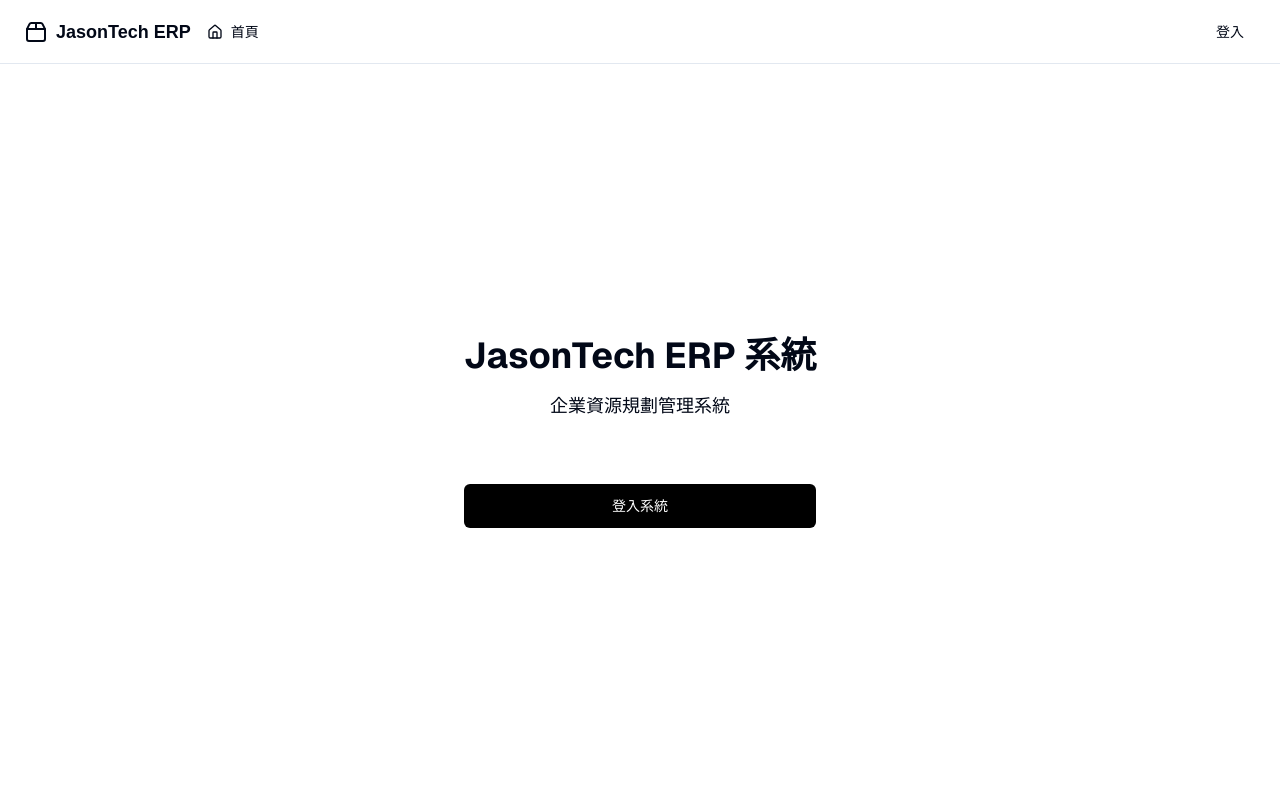
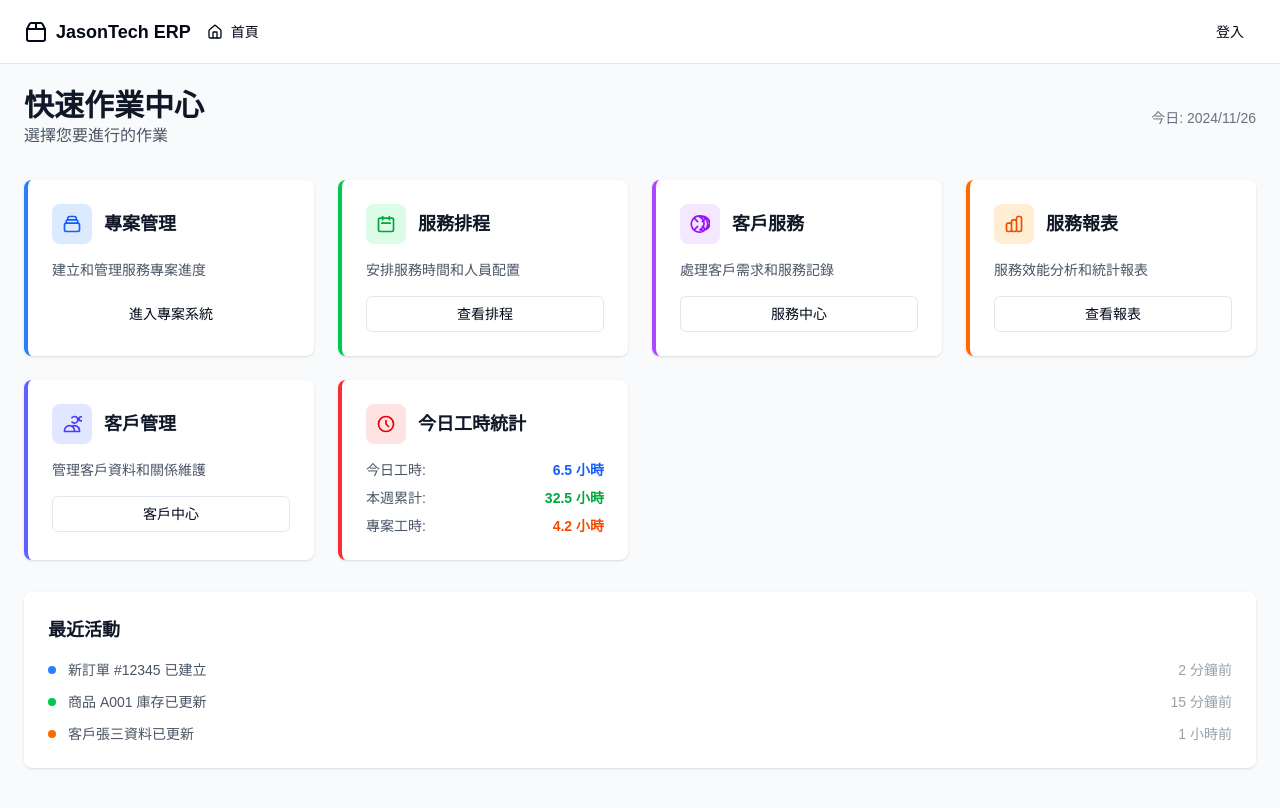
Before and after one commit to Parttime-Working/jasontech-erp-fe, a Next.js app: page / in a window 1280 px wide. Shown: the top 808 px of the page. Built offline with nearby package versions, Linux system fonts and the light colour scheme.

Commit message:
feat: enhance user management with last login display
- Add last_login_at field to User interface
- Update account management page to display last login time
- Remove logout button from navbar
- Update UserForm and main page components

```diff
--- a/app/dashboard/account-management/page.tsx
+++ b/app/dashboard/account-management/page.tsx
@@ -35,6 +35,7 @@ interface User {
   username: string;
   email: string;
   role: string;
+  last_login_at: string | null;
   created_at: string;
 }
 
@@ -150,6 +151,7 @@ export default function AccountManagementPage() {
                   <TableHead>使用者名稱</TableHead>
                   <TableHead>電子郵件</TableHead>
                   <TableHead>角色</TableHead>
+                  <TableHead>最後登入時間</TableHead>
                   <TableHead>建立時間</TableHead>
                   <TableHead>操作</TableHead>
                 </TableRow>
@@ -174,6 +176,9 @@ export default function AccountManagementPage() {
                           ? '管理員'
                           : '一般用戶'}
                       </span>
+                    </TableCell>
+                    <TableCell>
+                      {user.last_login_at ? new Date(user.last_login_at).toLocaleString() : '從未登入'}
                     </TableCell>
                     <TableCell>
                       {new Date(user.created_at).toLocaleString()}
--- a/app/page.tsx
+++ b/app/page.tsx
@@ -12,14 +12,9 @@ export default function Home() {
     // 確保只在客戶端執行
     if (typeof window === 'undefined') return;
 
-    const token = localStorage.getItem('token');
-    if (token) {
-      // 如果已登入，跳轉到 dashboard
-      router.push('/dashboard');
-    } else {
-      setLoading(false);
-    }
-  }, [router]);
+    // 總是顯示首頁，不自動跳轉
+    setLoading(false);
+  }, []);
 
   // 在載入期間顯示載入狀態
   if (loading) {
@@ -31,24 +26,140 @@ export default function Home() {
   }
 
   return (
-    <div className="flex items-center justify-center min-h-[calc(100vh-4rem)] p-8" style={{ fontFamily: 'var(--font-geist-sans), ui-sans-serif, system-ui, sans-serif' }}>
-      <main className="flex flex-col gap-8 items-center text-center max-w-md">
-        <div>
-          <h1 className="text-4xl font-bold mb-4">JasonTech ERP 系統</h1>
-          <p className="text-lg text-muted-foreground mb-8">企業資源規劃管理系統</p>
+    <div className="min-h-screen bg-gray-50 p-6">
+      <div className="max-w-7xl mx-auto">
+        {/* Header */}
+        <div className="flex justify-between items-center mb-8">
+          <div>
+            <h1 className="text-3xl font-bold text-gray-900">快速作業中心</h1>
+            <p className="text-gray-600">選擇您要進行的作業</p>
+          </div>
+          <div className="text-sm text-gray-500">
+            今日: {new Date().toLocaleDateString('zh-TW')}
+          </div>
         </div>
 
-        <div className="w-full">
-          <Link href="/login" className="w-full">
-            <Button
-              size="lg"
-              className="w-full bg-black text-white hover:bg-gray-800"
-            >
-              登入系統
-            </Button>
-          </Link>
+        {/* Quick Actions Grid */}
+        <div className="grid grid-cols-1 md:grid-cols-2 lg:grid-cols-3 xl:grid-cols-4 gap-6 mb-8">
+          {/* 專案管理 */}
+          <div className="bg-white rounded-lg p-6 shadow-sm hover:shadow-md transition-shadow cursor-pointer border-l-4 border-blue-500">
+            <div className="flex items-center mb-4">
+              <div className="w-10 h-10 bg-blue-100 rounded-lg flex items-center justify-center mr-3">
+                <svg className="w-5 h-5 text-blue-600" fill="none" stroke="currentColor" viewBox="0 0 24 24">
+                  <path strokeLinecap="round" strokeLinejoin="round" strokeWidth="2" d="M19 11H5m14 0a2 2 0 012 2v6a2 2 0 01-2 2H5a2 2 0 01-2-2v-6a2 2 0 012-2m14 0V9a2 2 0 00-2-2M5 11V9a2 2 0 012-2m0 0V5a2 2 0 012-2h6a2 2 0 012 2v2M7 7h10" />
+                </svg>
+              </div>
+              <h3 className="text-lg font-semibold text-gray-900">專案管理</h3>
+            </div>
+            <p className="text-gray-600 text-sm mb-4">建立和管理服務專案進度</p>
+            <Button className="w-full" size="sm">進入專案系統</Button>
+          </div>
+
+          {/* 服務排程 */}
+          <div className="bg-white rounded-lg p-6 shadow-sm hover:shadow-md transition-shadow cursor-pointer border-l-4 border-green-500">
+            <div className="flex items-center mb-4">
+              <div className="w-10 h-10 bg-green-100 rounded-lg flex items-center justify-center mr-3">
+                <svg className="w-5 h-5 text-green-600" fill="none" stroke="currentColor" viewBox="0 0 24 24">
+                  <path strokeLinecap="round" strokeLinejoin="round" strokeWidth="2" d="M8 7V3m8 4V3m-9 8h10M5 21h14a2 2 0 002-2V7a2 2 0 00-2-2H5a2 2 0 00-2 2v12a2 2 0 002 2z" />
+                </svg>
+              </div>
+              <h3 className="text-lg font-semibold text-gray-900">服務排程</h3>
+            </div>
+            <p className="text-gray-600 text-sm mb-4">安排服務時間和人員配置</p>
+            <Button className="w-full" variant="outline" size="sm">查看排程</Button>
+          </div>
+
+          {/* 客戶服務 */}
+          <div className="bg-white rounded-lg p-6 shadow-sm hover:shadow-md transition-shadow cursor-pointer border-l-4 border-purple-500">
+            <div className="flex items-center mb-4">
+              <div className="w-10 h-10 bg-purple-100 rounded-lg flex items-center justify-center mr-3">
+                <svg className="w-5 h-5 text-purple-600" fill="none" stroke="currentColor" viewBox="0 0 24 24">
+                  <path strokeLinecap="round" strokeLinejoin="round" strokeWidth="2" d="M18.364 5.636l-3.536 3.536m0 5.656l3.536 3.536M9.172 9.172L5.636 5.636m3.536 9.192L5.636 18.364M12 2.25a9.75 9.75 0 105.25 17.496A9.75 9.75 0 0012 2.25zm0 1.5a8.25 8.25 0 110 14.999A8.25 8.25 0 0012 3.75z" />
+                </svg>
+              </div>
+              <h3 className="text-lg font-semibold text-gray-900">客戶服務</h3>
+            </div>
+            <p className="text-gray-600 text-sm mb-4">處理客戶需求和服務記錄</p>
+            <Button className="w-full" variant="outline" size="sm">服務中心</Button>
+          </div>
+
+          {/* 服務報表 */}
+          <div className="bg-white rounded-lg p-6 shadow-sm hover:shadow-md transition-shadow cursor-pointer border-l-4 border-orange-500">
+            <div className="flex items-center mb-4">
+              <div className="w-10 h-10 bg-orange-100 rounded-lg flex items-center justify-center mr-3">
+                <svg className="w-5 h-5 text-orange-600" fill="none" stroke="currentColor" viewBox="0 0 24 24">
+                  <path strokeLinecap="round" strokeLinejoin="round" strokeWidth="2" d="M9 19v-6a2 2 0 00-2-2H5a2 2 0 00-2 2v6a2 2 0 002 2h2a2 2 0 002-2zm0 0V9a2 2 0 012-2h2a2 2 0 012 2v10m-6 0a2 2 0 002 2h2a2 2 0 002-2m0 0V5a2 2 0 012-2h2a2 2 0 012 2v14a2 2 0 01-2 2h-2a2 2 0 01-2-2z" />
+                </svg>
+              </div>
+              <h3 className="text-lg font-semibold text-gray-900">服務報表</h3>
+            </div>
+            <p className="text-gray-600 text-sm mb-4">服務效能分析和統計報表</p>
+            <Button className="w-full" variant="outline" size="sm">查看報表</Button>
+          </div>
+
+          {/* 客戶管理 */}
+          <div className="bg-white rounded-lg p-6 shadow-sm hover:shadow-md transition-shadow cursor-pointer border-l-4 border-indigo-500">
+            <div className="flex items-center mb-4">
+              <div className="w-10 h-10 bg-indigo-100 rounded-lg flex items-center justify-center mr-3">
+                <svg className="w-5 h-5 text-indigo-600" fill="none" stroke="currentColor" viewBox="0 0 24 24">
+                  <path strokeLinecap="round" strokeLinejoin="round" strokeWidth="2" d="M12 4.354a4 4 0 110 5.292M15 21H3v-1a6 6 0 0112 0v1zm0 0h6v-1a6 6 0 00-9-5.197m13.5-9a2.5 2.5 0 11-5 0 2.5 2.5 0 015 0z" />
+                </svg>
+              </div>
+              <h3 className="text-lg font-semibold text-gray-900">客戶管理</h3>
+            </div>
+            <p className="text-gray-600 text-sm mb-4">管理客戶資料和關係維護</p>
+            <Button className="w-full" variant="outline" size="sm">客戶中心</Button>
+          </div>
+
+          {/* 今日工時統計 */}
+          <div className="bg-white rounded-lg p-6 shadow-sm border-l-4 border-red-500">
+            <div className="flex items-center mb-4">
+              <div className="w-10 h-10 bg-red-100 rounded-lg flex items-center justify-center mr-3">
+                <svg className="w-5 h-5 text-red-600" fill="none" stroke="currentColor" viewBox="0 0 24 24">
+                  <path strokeLinecap="round" strokeLinejoin="round" strokeWidth="2" d="M12 8v4l3 3m6-3a9 9 0 11-18 0 9 9 0 0118 0z" />
+                </svg>
+              </div>
+              <h3 className="text-lg font-semibold text-gray-900">今日工時統計</h3>
+            </div>
+            <div className="space-y-2">
+              <div className="flex justify-between text-sm">
+                <span className="text-gray-600">今日工時:</span>
+                <span className="font-semibold text-blue-600">6.5 小時</span>
+              </div>
+              <div className="flex justify-between text-sm">
+                <span className="text-gray-600">本週累計:</span>
+                <span className="font-semibold text-green-600">32.5 小時</span>
+              </div>
+              <div className="flex justify-between text-sm">
+                <span className="text-gray-600">專案工時:</span>
+                <span className="font-semibold text-orange-600">4.2 小時</span>
+              </div>
+            </div>
+          </div>
         </div>
-      </main>
+
+        {/* Recent Activity */}
+        <div className="bg-white rounded-lg p-6 shadow-sm">
+          <h3 className="text-lg font-semibold text-gray-900 mb-4">最近活動</h3>
+          <div className="space-y-3">
+            <div className="flex items-center text-sm">
+              <div className="w-2 h-2 bg-blue-500 rounded-full mr-3"></div>
+              <span className="text-gray-600">新訂單 #12345 已建立</span>
+              <span className="text-gray-400 ml-auto">2 分鐘前</span>
+            </div>
+            <div className="flex items-center text-sm">
+              <div className="w-2 h-2 bg-green-500 rounded-full mr-3"></div>
+              <span className="text-gray-600">商品 A001 庫存已更新</span>
+              <span className="text-gray-400 ml-auto">15 分鐘前</span>
+            </div>
+            <div className="flex items-center text-sm">
+              <div className="w-2 h-2 bg-orange-500 rounded-full mr-3"></div>
+              <span className="text-gray-600">客戶張三資料已更新</span>
+              <span className="text-gray-400 ml-auto">1 小時前</span>
+            </div>
+          </div>
+        </div>
+      </div>
     </div>
   );
 }
--- a/components/UserForm.tsx
+++ b/components/UserForm.tsx
@@ -30,6 +30,7 @@ interface User {
   username: string;
   email: string;
   role: string;
+  last_login_at: string | null;
   created_at: string;
 }
 
@@ -40,14 +41,21 @@ interface UserFormProps {
   user?: User | null;
 }
 
-const userSchema = z.object({
+const createUserSchema = z.object({
   username: z.string().min(1, "使用者名稱為必填"),
   email: z.string().email("請輸入有效的電子郵件"),
-  password: z.string().min(8, "密碼至少需要8個字符").optional(),
+  password: z.string().min(8, "密碼至少需要8個字符"),
   role: z.enum(["user", "admin"]).optional(),
 });
 
-type UserFormData = z.infer<typeof userSchema>;
+const editUserSchema = z.object({
+  username: z.string().min(1, "使用者名稱為必填"),
+  email: z.string().email("請輸入有效的電子郵件"),
+  password: z.string().optional(),
+  role: z.enum(["user", "admin"]).optional(),
+});
+
+type UserFormData = z.infer<typeof createUserSchema | typeof editUserSchema>;
 
 export default function UserForm({ isOpen, onClose, onSuccess, user }: UserFormProps) {
   const [loading, setLoading] = useState(false);
@@ -99,7 +107,7 @@ export default function UserForm({ isOpen, onClose, onSuccess, user }: UserFormP
   const canEditThisUserRole = canEditRole && !isEditingSelf;
 
   const form = useForm<UserFormData>({
-    resolver: zodResolver(userSchema),
+    resolver: zodResolver(isEditing ? editUserSchema : createUserSchema),
     defaultValues: {
       username: "",
       email: "",
--- a/components/layout/DynamicNavbar.tsx
+++ b/components/layout/DynamicNavbar.tsx
@@ -31,13 +31,7 @@ const navItems: NavItem[] = [
     icon: BarChart3,
     requireAuth: true,
   },
-  {
-    href: "/dashboard/account-management",
-    label: "帳號管理",
-    icon: Users,
-    requireAuth: true,
-    roles: ["admin"], // 未來可以用來限制權限
-  },
+  // 帳號管理已移至 Settings 齒輪副選單
   // 未來可以擴展更多功能
   // {
   //   href: "/inventory",
@@ -58,6 +52,7 @@ function UserActions() {
   const router = useRouter();
   const [isAuthenticated, setIsAuthenticated] = useState(false);
   const [userInfo, setUserInfo] = useState<{ username: string; role: string } | null>(null);
+  const [isSettingsOpen, setIsSettingsOpen] = useState(false);
 
   useEffect(() => {
     // 確保只在客戶端執行
@@ -73,14 +68,39 @@ function UserActions() {
     }
   }, []);
 
+  const handleSettingsClick = (e: React.MouseEvent) => {
+    e.stopPropagation();
+    setIsSettingsOpen(!isSettingsOpen);
+  };
+
+  const handleAccountManagement = () => {
+    router.push('/dashboard/account-management');
+    setIsSettingsOpen(false);
+  };
+
   const handleLogout = () => {
     localStorage.removeItem('token');
     // 清除 cookie
     document.cookie = 'token=; path=/; expires=Thu, 01 Jan 1970 00:00:01 GMT;';
     setIsAuthenticated(false);
     setUserInfo(null);
+    setIsSettingsOpen(false);
     router.push('/login');
   };
+
+  // 點擊外部關閉下拉選單
+  useEffect(() => {
+    const handleClickOutside = (e: MouseEvent) => {
+      if (isSettingsOpen) {
+        setIsSettingsOpen(false);
+      }
+    };
+
+    if (isSettingsOpen) {
+      document.addEventListener('click', handleClickOutside);
+      return () => document.removeEventListener('click', handleClickOutside);
+    }
+  }, [isSettingsOpen]);
 
   return (
     <div className="flex items-center gap-4 ml-auto">
@@ -92,21 +112,40 @@ function UserActions() {
             <span>{userInfo?.username}</span>
           </div>
 
-          {/* Settings (未來功能) */}
-          <Button variant="ghost" size="icon" className="hidden sm:flex">
-            <Settings className="h-4 w-4" />
-          </Button>
+          {/* Settings with dropdown */}
+          <div className="relative">
+            <Button
+              variant="ghost"
+              size="icon"
+              className="hidden sm:flex"
+              onClick={handleSettingsClick}
+            >
+              <Settings className="h-4 w-4" />
+            </Button>
 
-          {/* Logout */}
-          <Button
-            variant="outline"
-            size="sm"
-            onClick={handleLogout}
-            className="flex items-center gap-2"
-          >
-            <LogOut className="h-4 w-4" />
-            <span className="hidden sm:inline">登出</span>
-          </Button>
+            {/* Settings dropdown */}
+            {isSettingsOpen && (
+              <div className="absolute right-0 top-full z-50 mt-1 min-w-[180px] rounded-lg border-2 border-gray-200 bg-white p-2 text-gray-900 shadow-lg">
+                <button
+                  onClick={handleAccountManagement}
+                  className="flex w-full items-center gap-3 rounded-md px-3 py-2 text-sm hover:bg-blue-50 hover:text-blue-700 transition-colors"
+                >
+                  <Users className="h-4 w-4" />
+                  帳號管理
+                </button>
+                <div className="my-1 h-px bg-gray-200"></div>
+                <button
+                  onClick={handleLogout}
+                  className="flex w-full items-center gap-3 rounded-md px-3 py-2 text-sm hover:bg-red-50 hover:text-red-700 transition-colors"
+                >
+                  <LogOut className="h-4 w-4" />
+                  登出
+                </button>
+              </div>
+            )}
+          </div>
+
+
         </>
       ) : (
         <Link href="/login">
```
